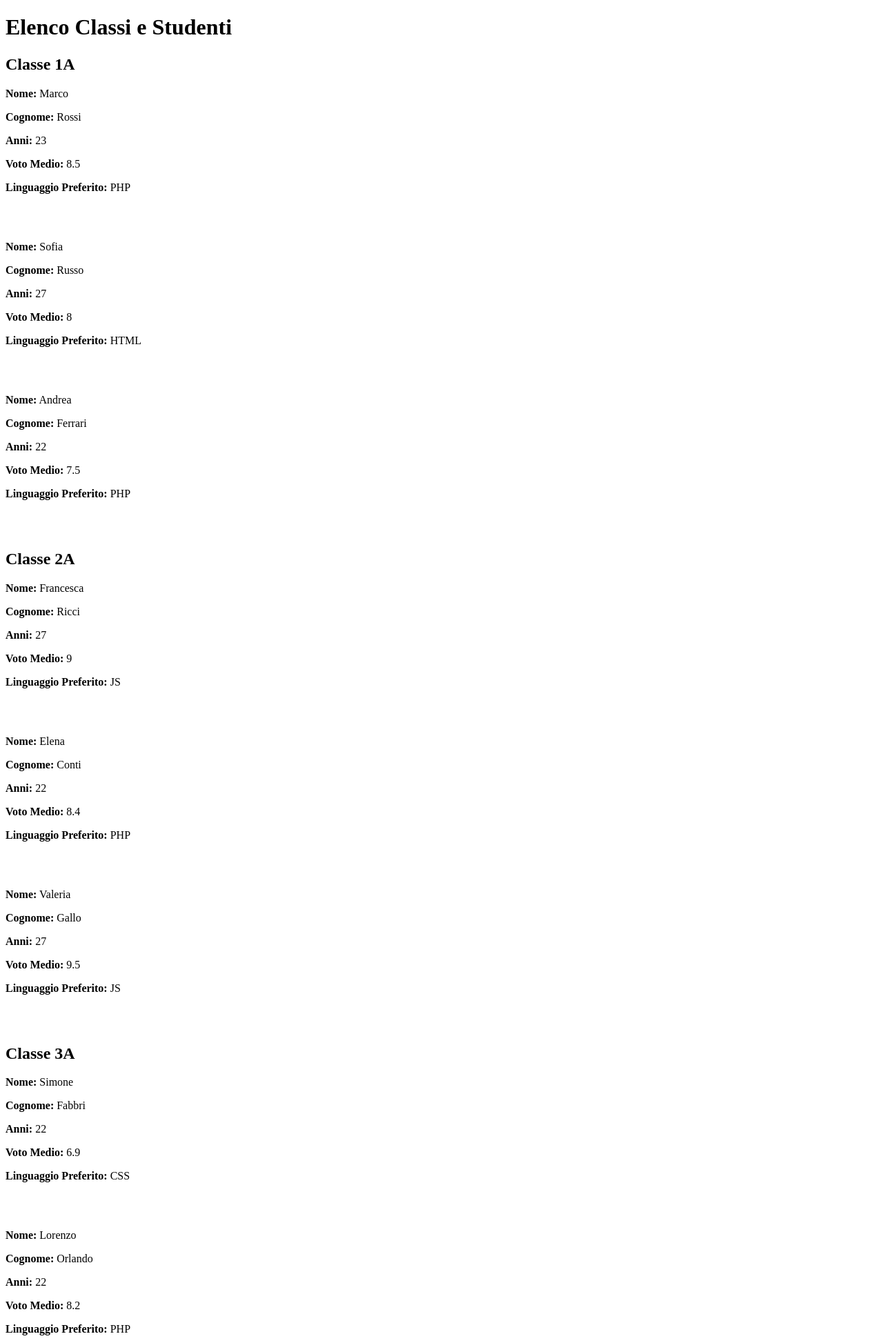
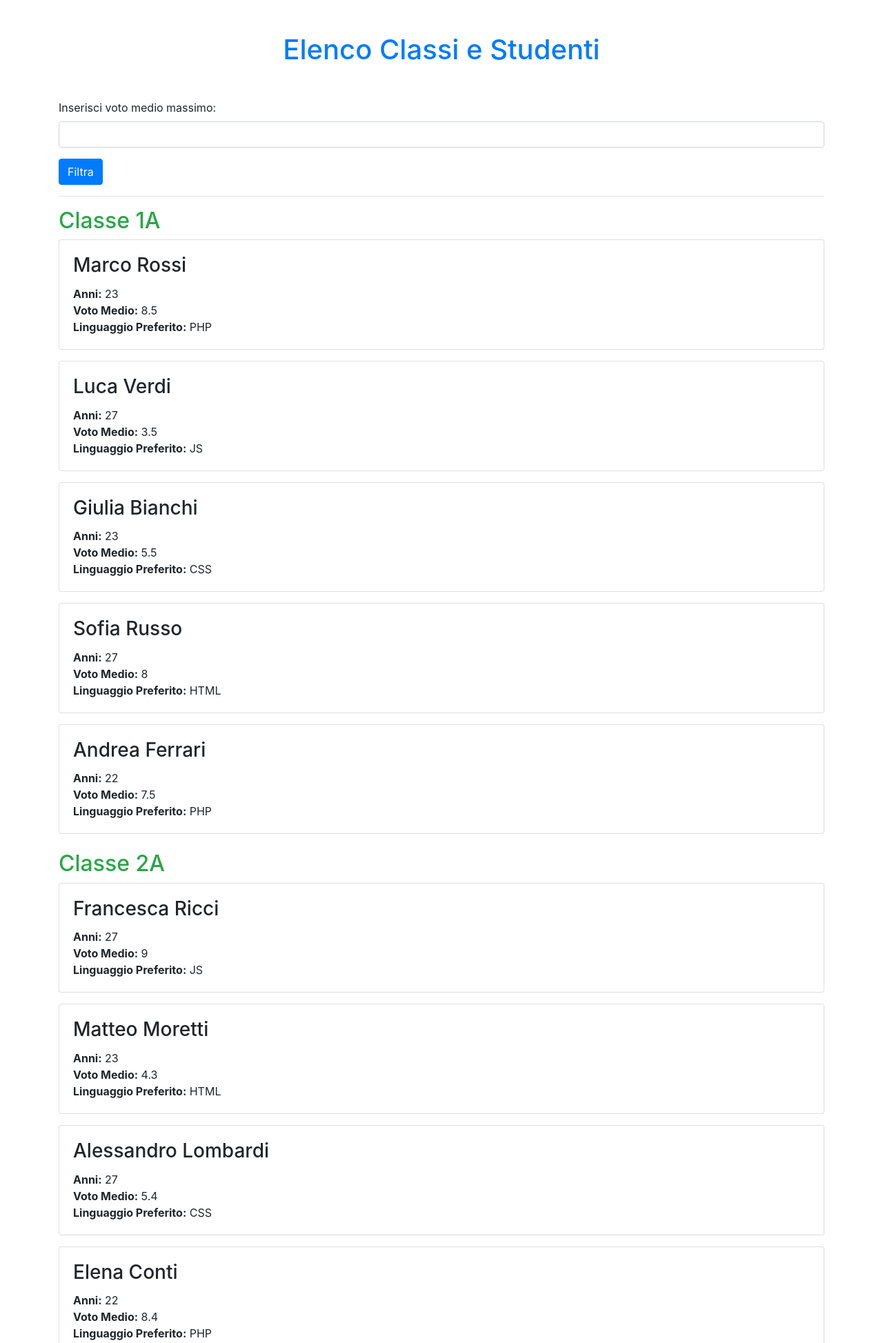
Before and after one commit to Jonathan-Ultini/php-snacks-b1, a PHP site: page / in a window 1280 px wide. Shown: the top 1947 px of the page at 69% size. Run offline with PHP 8.4, Linux system fonts and the light colour scheme.

Commit message:
change method visualization, add bootstrap, snack-4C

```diff
--- a/snack-4/index.php
+++ b/snack-4/index.php
@@ -236,45 +236,77 @@ $classi = [
     ],
   ],
 ];
-
+$votoMassimo = isset($_GET['voto_medio']) ? (float) $_GET['voto_medio'] : null;
 
 ?>
 
 <!DOCTYPE html>
 <html lang="it">
-
-<head>
-  <meta charset="UTF-8">
-  <meta name="viewport" content="width=device-width, initial-scale=1.0">
-  <title>Snack-4</title>
+<meta charset="UTF-8">
+<meta name="viewport" content="width=device-width, initial-scale=1.0">
+<title>Snack-4</title>
+<link href="https://stackpath.bootstrapcdn.com/bootstrap/4.5.2/css/bootstrap.min.css" rel="stylesheet">
 </head>
 
 <body>
 
-  <h1>Elenco Classi e Studenti</h1>
+  <div class="container mt-5">
+    <h1 class="text-center text-primary mb-5">Elenco Classi e Studenti</h1>
 
-  <?php
-  // Ciclo dinamico sulle classi
-  foreach ($classi as $classe => $studenti) {
-    echo "<h2>$classe</h2>"; // Nome della classe
+    <!-- Form per inserire il voto medio massimo -->
+    <form method="GET" action="">
+      <div class="form-group">
+        <label for="voto_medio">Inserisci voto medio massimo:</label>
+        <input type="number" class="form-control" id="voto_medio" name="voto_medio" step="0.1"
+          value="<?= $votoMassimo ?>" required>
+      </div>
+      <button type="submit" class="btn btn-primary">Filtra</button>
+    </form>
 
-    // Ciclo sugli studenti di ogni classe
-    foreach ($studenti as $studente) {
-      if ($studente['voto_medio'] >= 6) { // Verifica se il voto è sufficiente
-        echo "<p><strong>Nome:</strong> {$studente['nome']}</p>";
-        echo "<p><strong>Cognome:</strong> {$studente['cognome']}</p>";
-        echo "<p><strong>Anni:</strong> {$studente['anni']}</p>";
-        echo "<p><strong>Voto Medio:</strong> {$studente['voto_medio']}</p>";
-        echo "<p><strong>Linguaggio Preferito:</strong> {$studente['linguaggio_preferito']}</p>";
-        // echo "<img src='{$studente['immagine']}' alt='Immagine Studente' style='width: 200px; height: 200px;'><br><br>";
-        echo "<br><br>";
-      }
-    }
-  }
-  ?>
+    <hr>
+
+    <?php if ($votoMassimo !== null) { ?>
+    <h3 class="text-info">Studenti con voto medio inferiore a <?= $votoMassimo ?>:</h3>
+    <?php } ?>
+
+    <!-- Ciclo dinamico sulle classi -->
+    <?php foreach ($classi as $classe => $studenti) { ?>
+    <div class="mb-4">
+      <h2 class="text-success"><?= $classe ?></h2>
+
+      <!-- Ciclo sugli studenti di ogni classe -->
+      <?php foreach ($studenti as $studente) { ?>
+      <?php if ($votoMassimo === null || $studente['voto_medio'] < $votoMassimo) { ?>
+      <div class="card mb-3">
+        <div class="card-body">
+          <h3 class="card-title"><?= $studente['nome'] . " " . $studente['cognome'] ?></h3>
+          <p class="card-text">
+            <strong>Anni:</strong> <?= $studente['anni'] ?><br>
+            <strong>Voto Medio:</strong> <?= $studente['voto_medio'] ?><br>
+            <strong>Linguaggio Preferito:</strong> <?= $studente['linguaggio_preferito'] ?>
+          </p>
+          <!-- <img src=" $studente['immagine'] " alt="Immagine Studente" class="img-fluid" style="width: 200px; height: 200px;"> -->
+        </div>
+      </div>
+      <?php } ?>
+      <?php } ?>
+    </div>
+    <?php } ?>
+
+  </div>
 
 
+  <!-- Commentato il filtro originale del punto 4B:
+       if ($studente['voto_medio'] >= 6) {
+          echo "Mostra studente";
+       } -->
+
+  <script src="https://code.jquery.com/jquery-3.5.1.slim.min.js"></script>
+  <script src="https://cdn.jsdelivr.net/npm/@popperjs/core@2.9.3/dist/umd/popper.min.js"></script>
+  <script src="https://stackpath.bootstrapcdn.com/bootstrap/4.5.2/js/bootstrap.min.js"></script>
+
 </body>
+
 
 
 <!-- [
```
